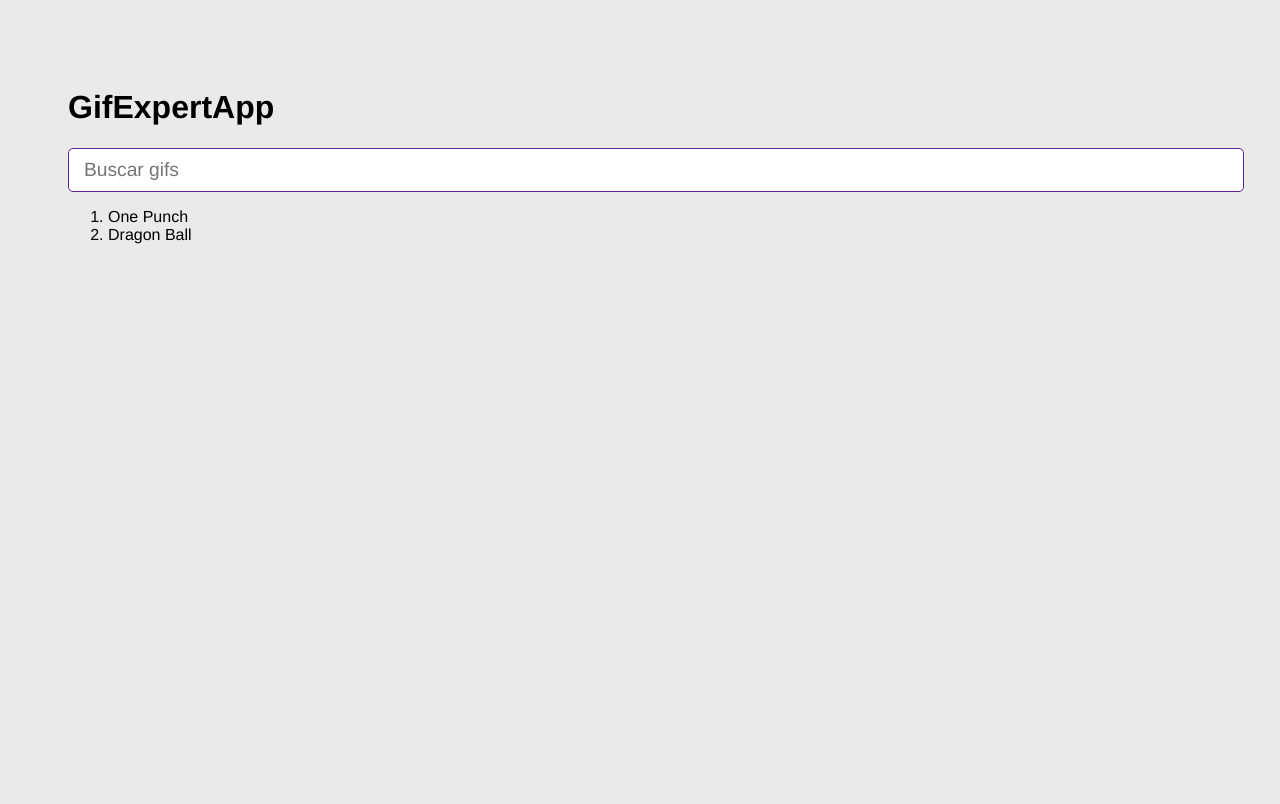
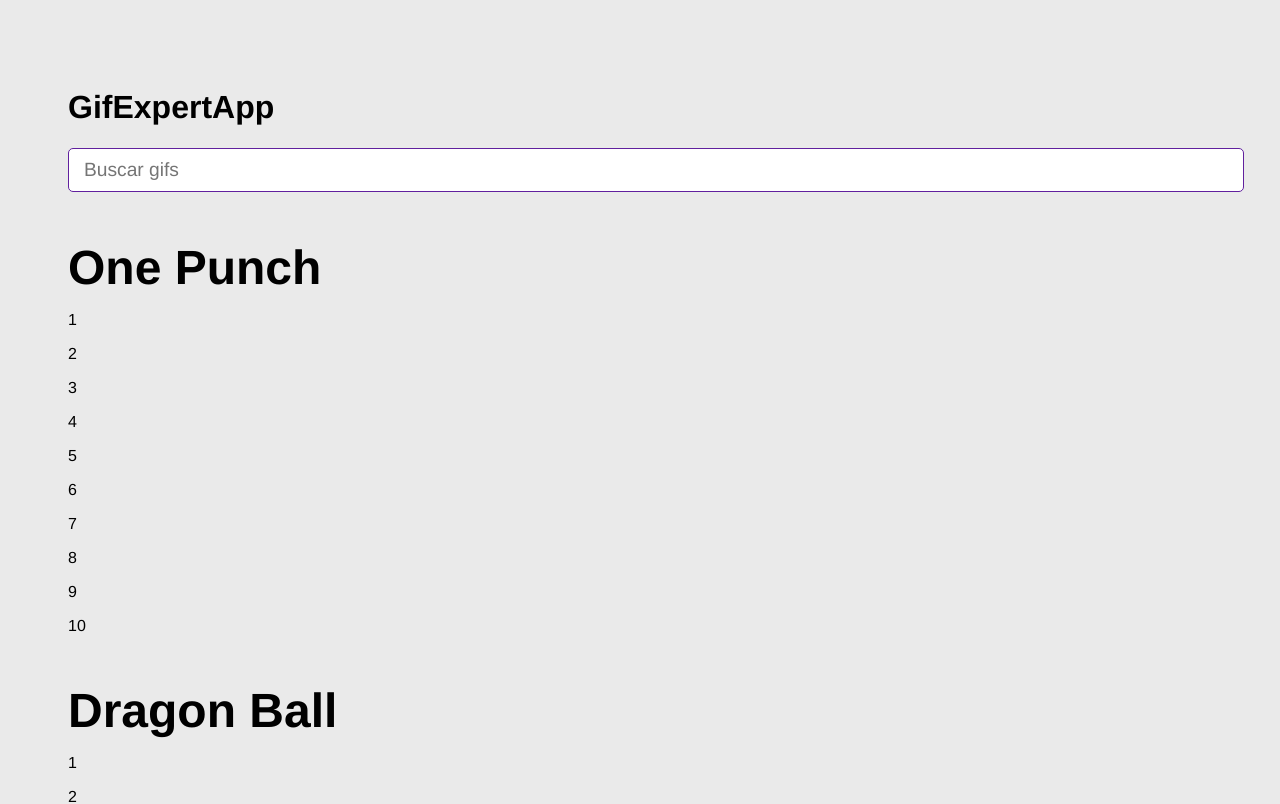
Before and after one commit to Luiss333/React-Course, a React (Vite) app in the folder 04-gif-expert-app/: page / in a window 1280 px wide. Shown: the top 804 px of the page. Built offline with nearby package versions, Linux system fonts and the light colour scheme.

Commit message:
Componente GifGrid agregado

```diff
--- a/04-gif-expert-app/src/GifExpertApp.jsx
+++ b/04-gif-expert-app/src/GifExpertApp.jsx
@@ -1,5 +1,6 @@
 import { useState } from "react";
 import { AddCategory } from "./components/AddCategory";
+import { GifGrid } from "./components/GifGrid";
 
 export const GifExpertApp = () => {
   const [categories, setCategories] = useState(["One Punch", "Dragon Ball"]);
@@ -11,23 +12,13 @@ export const GifExpertApp = () => {
 
   return (
     <>
-      {/* titulo */}
       <h1>GifExpertApp</h1>
 
-      {/* Input */}
-      <AddCategory
-        //   setCategories={setCategories}
-        onNewCategory={(event) => onAddCategory(event)}
-      />
-      {/* Listado de Gifs */}
+      <AddCategory onNewCategory={(event) => onAddCategory(event)} />
 
-      <ol>
-        {categories.map((category) => {
-          return <li key={category}>{category}</li>;
-        })}
-        {/* <li>ABC</li> */}
-      </ol>
-      {/* Gif Item */}
+      {categories.map((category) => (
+        <GifGrid key={category} category={category} />
+      ))}
     </>
   );
 };
--- /dev/null
+++ b/04-gif-expert-app/src/components/GifGrid.jsx
@@ -0,0 +1,12 @@
+export const GifGrid = ({ category }) => {
+  const gifs = [1, 2, 3, 4, 5, 6, 7, 8, 9, 10];
+
+  return (
+    <>
+      <h3>{category}</h3>
+      {gifs.map((gif) => (
+        <p>{gif}</p>
+      ))}
+    </>
+  );
+};
```
